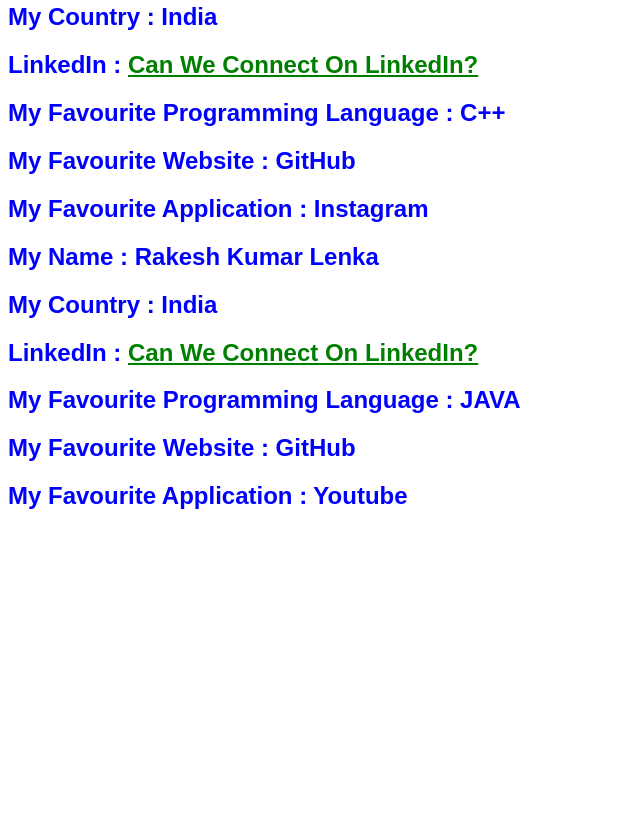
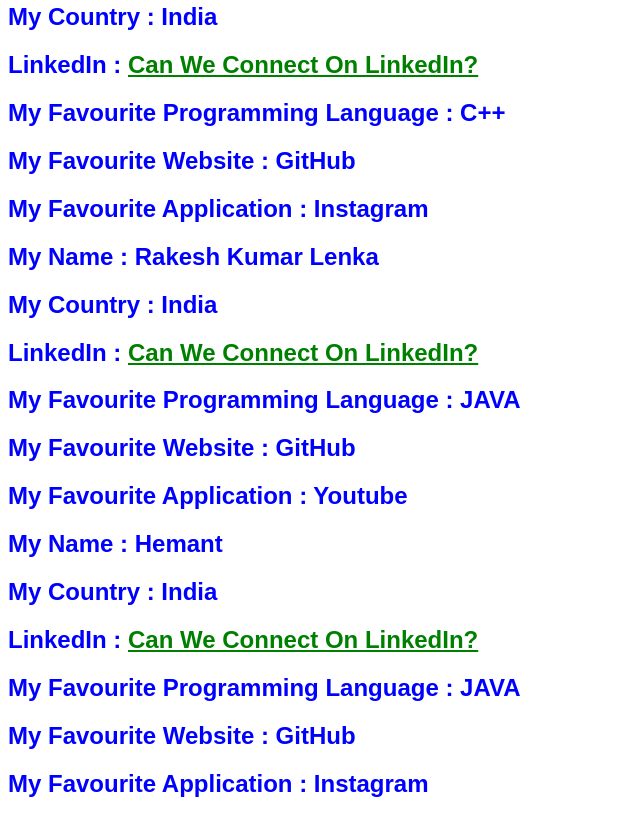
Before and after one commit to usernamehacktoberfest/My_favourites, a plain HTML site: page index.html in a window 1280 px wide. Shown: the part 10113-10931 px from the top of the page, without its empty margins (0-640 px from the left). Before the commit the page ends 10643 px from the top, so only its background shows below. Drawn offline with Linux system fonts and the light colour scheme.

Commit message:
Update index.html

```diff
--- a/index.html
+++ b/index.html
@@ -384,5 +384,13 @@
         <h2 style="color: blue;">My Favourite Website   : GitHub</h2>
         <h2 style="color: blue;">My Favourite Application    : Youtube</h2>
     </div>
+      <div style="border: dotted dashed solid double; color:black">
+        <h2 style="color: blue;">My Name   : Hemant </h2>
+        <h2 style="color: blue;">My Country   : India</h2>
+        <h2 style="color: blue;">LinkedIn : <a style="color: green;" href="https://www.linkedin.com/in/hemantkumar/">Can We Connect On LinkedIn?</a></h2>
+        <h2 style="color: blue;">My Favourite Programming Language    : JAVA</h2>
+        <h2 style="color: blue;">My Favourite Website   : GitHub</h2>
+        <h2 style="color: blue;">My Favourite Application    : Instagram</h2>
+    </div>
 </body>
 </html>
```
